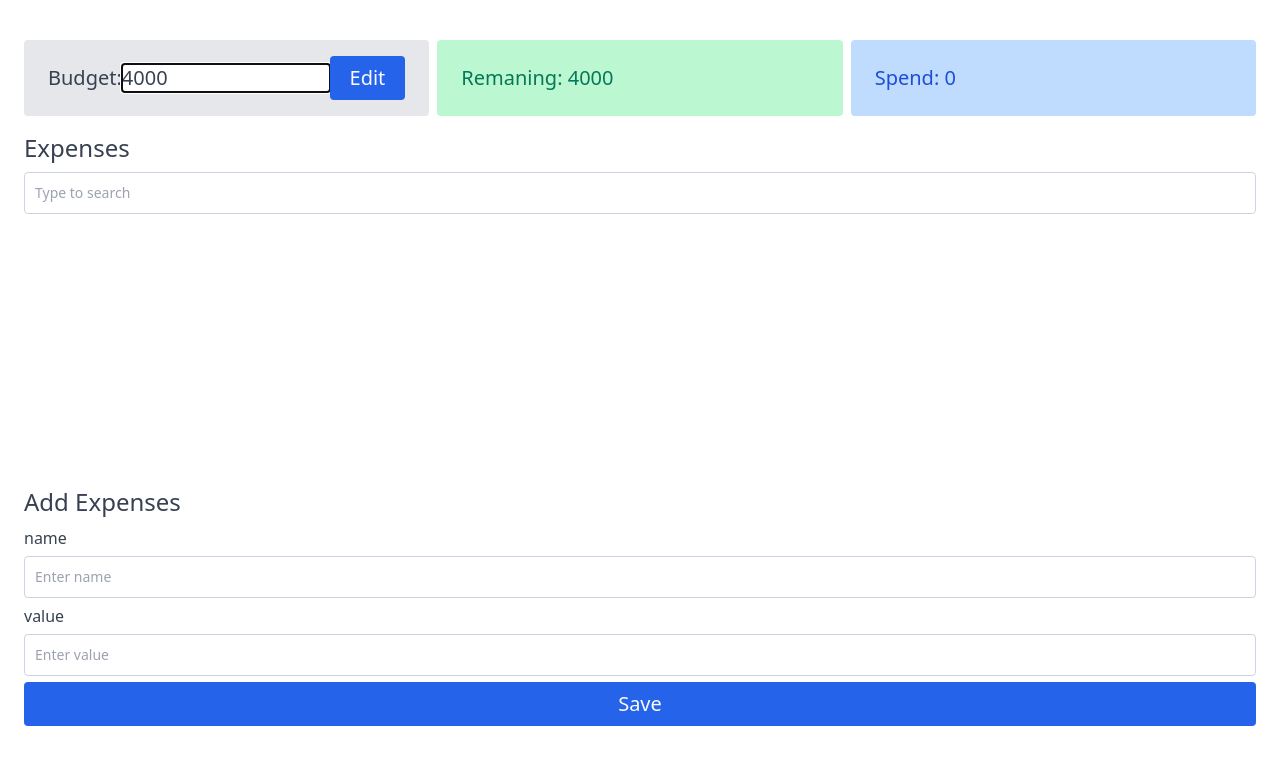
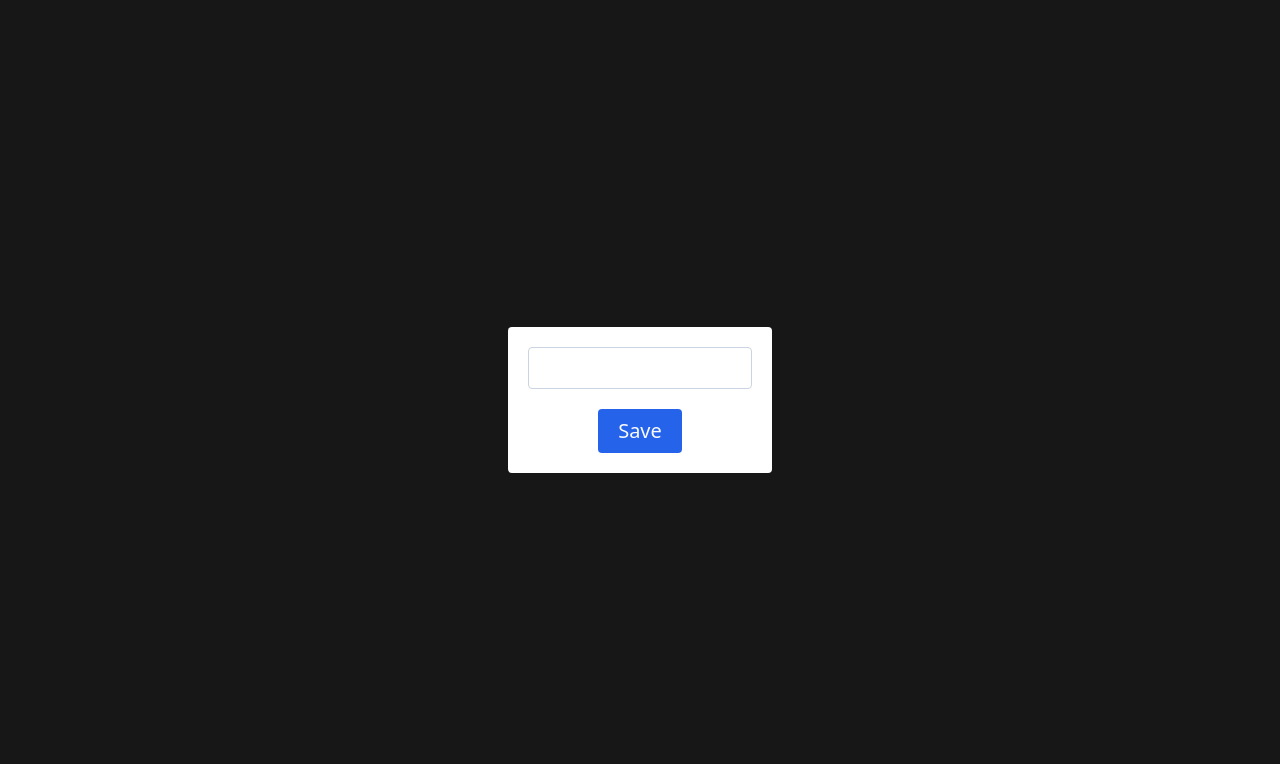
Before and after one commit to lepddd/React-Budget-Planner, a React (Vite) app: page / in a window 1280 px wide. Both pictures are taken after a click on the button "Edit". Shown: the top 764 px of the page. Built offline with nearby package versions, Linux system fonts and the light colour scheme.

Commit message:
add modal

```diff
--- a/src/App.jsx
+++ b/src/App.jsx
@@ -1,37 +1,31 @@
 import Budget from "./Components/Budget";
 import Remaning from "./Components/Remaning";
 import Spend from "./Components/Spend";
-import Expense from "./Components/Expense";
-import useBudgetStore from "./Stores/store";
+import FilterInput from "./Components/FilterInput";
 import AddExpend from "./Components/AddExpend";
+import Expenses from "./Components/Expenses";
+import Modal from "./Components/Modal";
 
 function App() {
-  const expenses = useBudgetStore((state) => state.expenses);
-
   return (
+    <>
+      <Modal />
       <div className="p-3 lg:px-6 lg:py-10">
         <div className="flex flex-col gap-1 mb-4 lg:flex-row lg:gap-2">
           <Budget />
           <Remaning />
           <Spend />
         </div>
+
         <div>
           <p className="text-gray-700 text-2xl font-medium font-sans mb-2">
             Expenses
           </p>
-        <input
-          className="p-2.5 border-slate-300 border rounded text-sm text-slate-600 w-full min-w-[296px] outline-slate-400"
-          type="text"
-          name=""
-          id=""
-          placeholder="Type to search"
-        />
+          <FilterInput />
         </div>
-      <div className="my-4 h-[240px] overflow-auto min-w-[296px]">
-        {expenses.map((el) => (
-          <Expense key={el.id} title={el.title} value={el.value} id={el.id}/>
-        ))}
-      </div>
+
+        <Expenses />
+
         <div>
           <p className="text-gray-700 text-2xl font-medium font-sans mb-2">
             Add Expenses
@@ -39,6 +33,7 @@ function App() {
           <AddExpend />
         </div>
       </div>
+    </>
   );
 }
 export default App;
--- a/src/Components/AddExpend.jsx
+++ b/src/Components/AddExpend.jsx
@@ -1,26 +1,38 @@
-import { useEffect } from "react";
 import { useRef } from "react";
 import useBudgetStore from "../Stores/store";
 
 const AddExpend = () => {
-  const expenses = useBudgetStore(state => state.expenses)
-  const updateExpenses = useBudgetStore(state => state.updateExpense)
+  const expenses = useBudgetStore((state) => state.expenses);
+  const updateExpenses = useBudgetStore((state) => state.updateExpense);
+
+  const regexp = /^[0-9]+$/;
 
   const inputName = useRef();
   const inputValue = useRef();
 
-  const addExpenses = () => {
-    const newExpense = {
+  const createExpense = () => {
+    return {
       title: inputName.current.value,
-      value: inputValue.current.value,
+      value: Number(inputValue.current.value),
       id: expenses.length,
     };
-    updateExpenses(newExpense)
+  };
+
+  const addExpenses = (e) => {
+    e.preventDefault();
+    if (inputName.current.value == "" || inputValue.current.value == "")
+      return alert("Empty Values");
+
+    if (inputValue.current.value.match(regexp)) {
+      const newExpense = createExpense()
+      updateExpenses([...expenses, newExpense]);
       inputName.current.value = inputValue.current.value = "";
+    }
   };
 
   return (
     <div>
+      <form>
         <div className="my-1.5">
           <label className="text-base text-gray-700" htmlFor="">
             name
@@ -50,13 +62,14 @@ const AddExpend = () => {
         </div>
 
         <button
-        onClick={addExpenses}
+          onClick={(e) => addExpenses(e)}
           className={
             "py-2 px-5 block w-full bg-blue-600 text-slate-50 rounded font-sans sm:text-xl"
           }
         >
           Save
         </button>
+      </form>
     </div>
   );
 };
--- a/src/Components/Budget.jsx
+++ b/src/Components/Budget.jsx
@@ -1,34 +1,15 @@
-import { useRef } from "react";
 import useBudgetStore from "../Stores/store";
 
 const Budget = () => {
+  const updateModal = useBudgetStore((state) => state.updateModal);
+
   const budgetValue = useBudgetStore((state) => state.budget);
-  const updateBudget = useBudgetStore((state) => state.updateBudget);
-  const inputValue = useRef();
-
-  const handleClick = () => {
-    inputValue.current.disabled = false;
-    inputValue.current.focus();
-  };
-
-  const handleBlur = () => {
-    inputValue.current.disabled = true;
-    updateBudget(inputValue.current.value);
-  };
 
   return (
     <div className="flex w-full min-w-[296px] py-2 px-4 bg-gray-200 justify-between items-center rounded text-gray-700 sm:px-6 sm:py-4">
-      <p className="font-sans sm:text-xl">Budget:</p>
-      <input
-        ref={inputValue}
-        onBlur={handleBlur}
-        className="inline w-full sm:text-xl"
-        type="text"
-        defaultValue={budgetValue}
-        disabled
-      />
+      <p className="font-sans sm:text-xl">Budget: {budgetValue}</p>
       <button
-        onClick={handleClick}
+        onClick={updateModal}
         className="py-2 px-5 block bg-blue-600 text-slate-50 rounded font-sans sm:text-xl"
       >
         Edit
--- a/src/Components/Expense.jsx
+++ b/src/Components/Expense.jsx
@@ -2,10 +2,12 @@ import { Icon } from "@iconify/react";
 import useBudgetStore from "../Stores/store";
 
 const Expense = ({ title, value, id }) => {
-  const deleteExpenses = useBudgetStore((state) => state.deleteExpense);
+  const expenses = useBudgetStore(state => state.expenses)
+  const update = useBudgetStore((state) => state.updateExpense);
 
   const deleteExpense = (id) => {
-    deleteExpenses(id)
+    const deleted = expenses.filter(el => el.id !== id)
+    update(deleted)
   };
 
   return (
--- /dev/null
+++ b/src/Components/Expenses.jsx
@@ -0,0 +1,30 @@
+import Expense from "./Expense";
+import useBudgetStore from "../Stores/store";
+
+const Expenses = () => {
+  const expenses = useBudgetStore((state) => state.expenses);
+  const filter = useBudgetStore((state) => state.filtered);
+
+  let filtered = []
+
+  const updateFilter = () => {
+    return expenses.filter(el => el.title == filter)
+  }
+
+  filtered = updateFilter()
+
+  return (
+    <div className="my-4 h-[240px] overflow-auto min-w-[296px]">
+      {filtered.length > 0
+        ? filtered.map((el) => (
+            <Expense key={el.id} title={el.title} value={el.value} id={el.id} />
+          ))
+        : expenses.map((el) => (
+            <Expense key={el.id} title={el.title} value={el.value} id={el.id} />
+          ))}
+
+    </div>
+  );
+};
+
+export default Expenses;
--- /dev/null
+++ b/src/Components/FilterInput.jsx
@@ -0,0 +1,23 @@
+import useBudgetStore from "../Stores/store";
+
+const FilterInput = () => {
+  const update = useBudgetStore(state => state.updateFiltered)
+
+  const handleChange = (e) => {
+    update(e.target.value)
+  }
+
+  return (
+    <input
+    defaultValue={''}
+    onChange={handleChange}
+      className="p-2.5 border-slate-300 border rounded text-sm text-slate-600 w-full min-w-[296px] outline-slate-400"
+      type="text"
+      name=""
+      id=""
+      placeholder="Type to search"
+    />
+  );
+};
+
+export default FilterInput;
--- /dev/null
+++ b/src/Components/Modal.jsx
@@ -0,0 +1,44 @@
+import useBudgetStore from "../Stores/store";
+import { useRef } from "react";
+const Modal = () => {
+  const isOpen = useBudgetStore((state) => state.isOpen);
+  const updateModal = useBudgetStore((state) => state.updateModal);
+  const updateBudget = useBudgetStore((state) => state.updateBudget);
+
+  const regexp = /^[0-9]+$/;
+
+  const inputValue = useRef();
+
+  const handleClick = () => {
+    if (!inputValue.current.value) return alert("Enter a valid value!");
+
+    if (!inputValue.current.value.match(regexp))
+      return alert("Enter a valid value!");
+
+    updateBudget(inputValue.current.value);
+    updateModal();
+  };
+
+  return (
+    <>
+      {isOpen && (
+        <div className="w-full h-screen bg-neutral-900 absolute flex items-center justify-center">
+          <div className="p-5 bg-white rounded">
+            <input
+              ref={inputValue}
+              className="p-2.5 border-slate-300 border rounded text-sm text-slate-600 w-full outline-slate-400 text-center min-w-[94px] mb-5"
+              type="text"
+            />
+            <button
+              onClick={handleClick}
+              className="py-2 px-5 block bg-blue-600 text-slate-50 rounded font-sans sm:text-xl mx-auto"
+            >
+              Save
+            </button>
+          </div>
+        </div>
+      )}
+    </>
+  );
+};
+export default Modal;
--- a/src/Components/Remaning.jsx
+++ b/src/Components/Remaning.jsx
@@ -1,19 +1,18 @@
 import { useEffect } from "react";
-import shallow from 'zustand/shallow'
+import shallow from "zustand/shallow";
 import useBudgetStore from "../Stores/store";
+
 const Remaning = () => {
-  const {spend,budget,remainder} = useBudgetStore(state => ({spend:state.spend,budget:state.budget,remainder:state.remainder}),shallow)
-  const update = useBudgetStore(state => state.updateRemainder)
+  const [remainder, spend, budget] = useBudgetStore(
+    (state) => [state.remainder, state.spend, state.budget],
+    shallow
+  );
 
-  function updateStore() {
-    return update(spend,budget);
-  }
+  const updateRemainder = useBudgetStore((state) => state.updateRemainder);
 
-  useEffect(()=>{
-    updateStore()
-  })
-
-  console.log(remainder)
+  useEffect(() => {
+    updateRemainder();
+  });
 
   return (
     <div className="w-full min-w-[296px] p-4 bg-green-200 rounded text-emerald-700 sm:p-6">
--- a/src/Components/Spend.jsx
+++ b/src/Components/Spend.jsx
@@ -1,12 +1,17 @@
 import { useEffect } from "react";
+import shallow from "zustand/shallow";
 import useBudgetStore from "../Stores/store";
+
 const Spend = () => {
-  const expenses = useBudgetStore((state) => state.expenses);
-  const update = useBudgetStore((state) => state.updateSpend);
-  const spend = useBudgetStore((state) => state.spend);
+  const [expenses, spend] = useBudgetStore(
+    (state) => [state.expenses, state.spend],
+    shallow
+  );
+
+  const updateSpend = useBudgetStore((state) => state.updateSpend);
 
   function updateStore() {
-    return update(
+    return updateSpend(
       expenses.reduce((acc, value) => Number(acc) + Number(value.value), 0)
     );
   }
--- a/src/Stores/store.js
+++ b/src/Stores/store.js
@@ -2,21 +2,18 @@ import create from "zustand";
 
 const useBudgetStore = create((set, get) => ({
   expenses: [],
-  budget: 4000,
+  filtered: "",
+  isOpen: false,
+  budget: 0,
   spend: 0,
   remainder: 0,
-  updateRemainder: (newSpend, newBudget) =>
-    set(() => ({ remainder: newBudget - newSpend })),
   //actions
+  updateModal: () => set((state) => ({isOpen: !state.isOpen})),
+  updateRemainder : () => set((state) => ({ remainder: state.budget - state.spend })),
+  updateFiltered: (expenses) => set(() => ({ filtered: expenses })),
   updateSpend: (newSpend) => set({ spend: newSpend }),
-  updateExpense: (newExpense) =>
-    set((state) => {
-      return { expenses: [...state.expenses, newExpense] };
-    }),
-  deleteExpense: (idExpense) =>
-    set((state) => ({
-      expenses: state.expenses.filter((el) => el.id !== idExpense),
-    })),
+  updateBudget: (newBudget) => set({ budget: newBudget }),
+  updateExpense: (newExpense) => set({ expenses: newExpense }),
 }));
 
 export default useBudgetStore;
```
Lines whose indentation alone changed are shown as unchanged.
